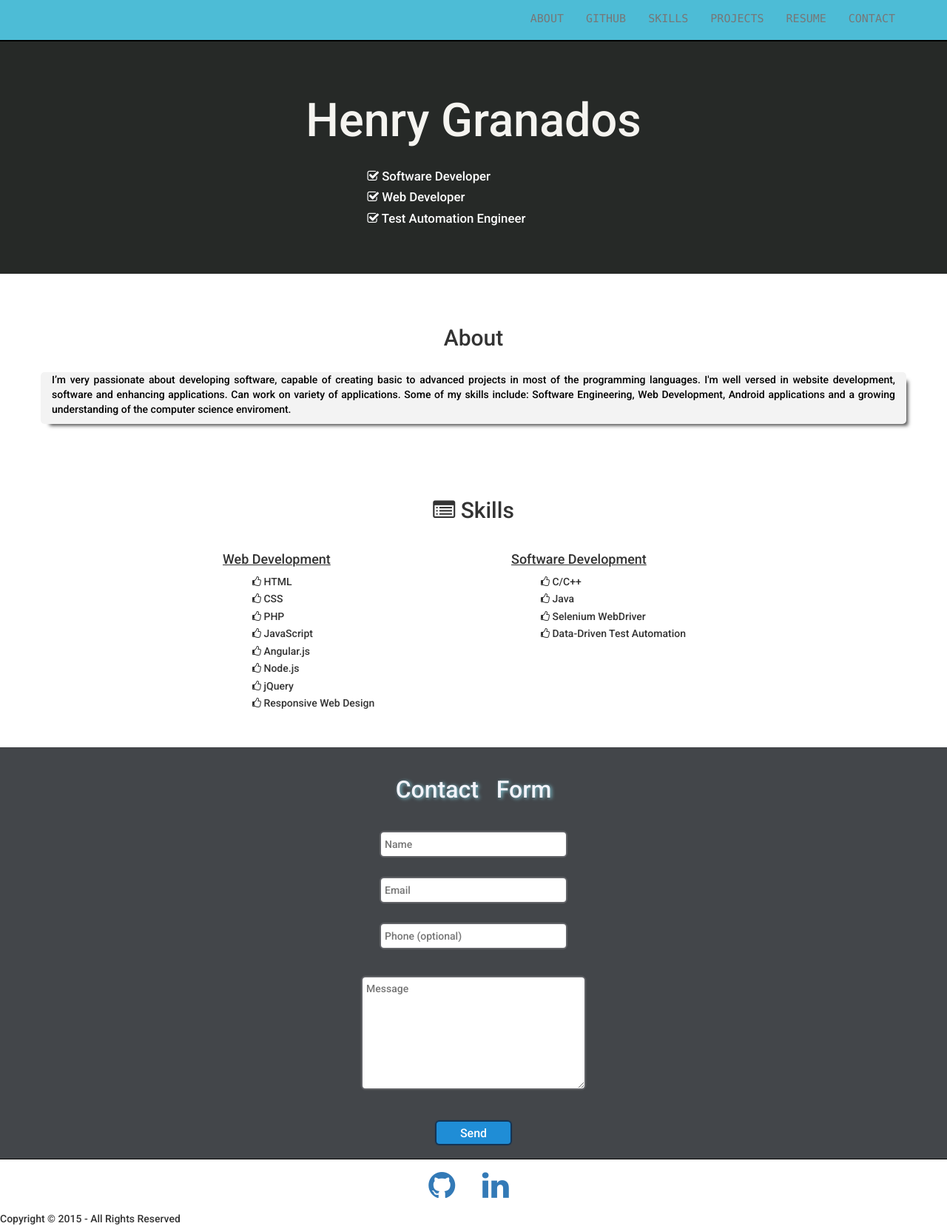
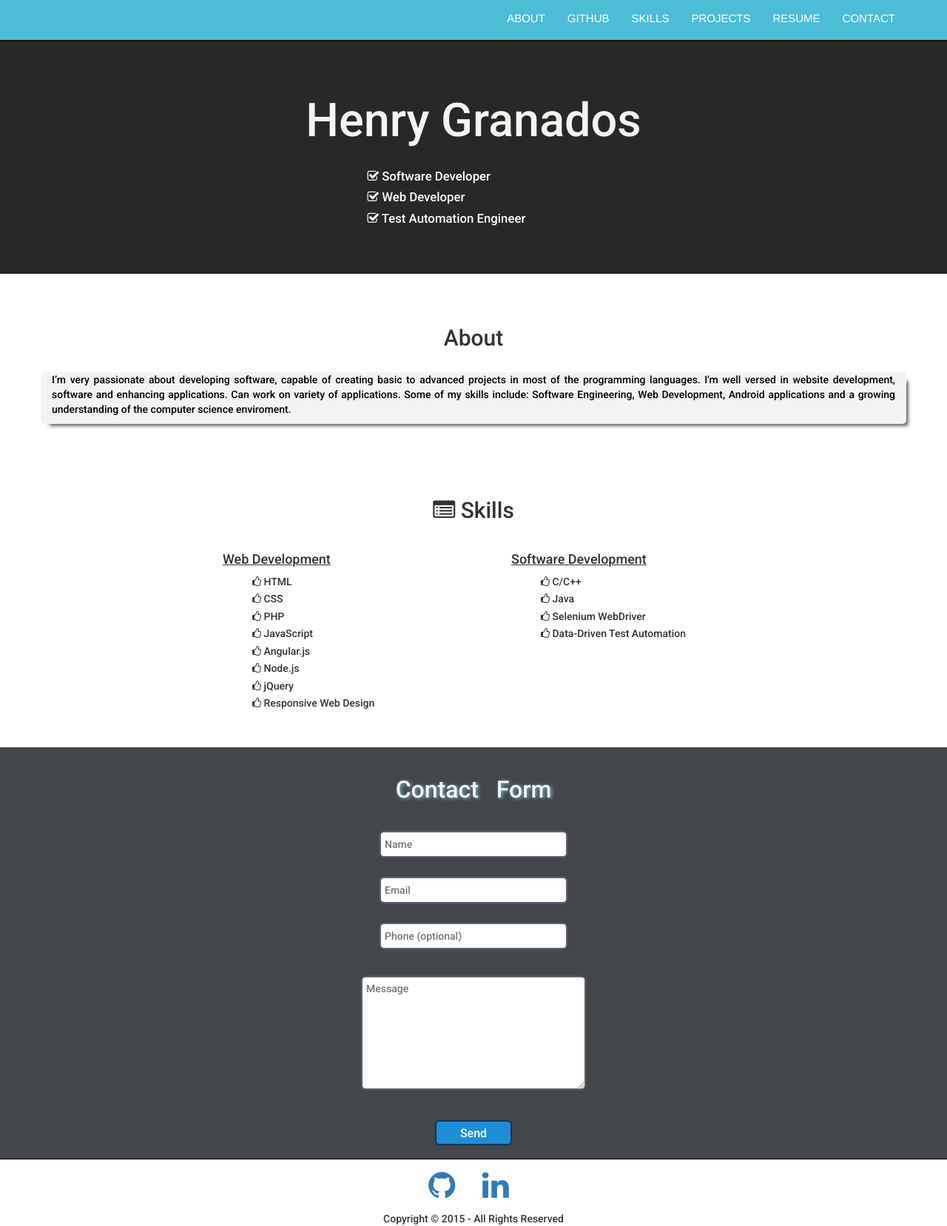
Before and after one commit to henrygranados/henrygranados.github.io, a PHP site: page /index.html in a window 1280 px wide. Shown: the whole page at 74% size. Run offline with PHP 8.4, Linux system fonts and the light colour scheme; some libraries are stand-ins or nearby versions.

Commit message:
changed style in menu

```diff
--- a/styles/main.css
+++ b/styles/main.css
@@ -110,3 +110,13 @@ footer ul li {
   border-radius: 5px;
 
 }
+#testing{
+color:white;
+font-family: "Helvetica Neue",Helvetica,Arial,sans-serif;
+}
+#testing:hover{
+color:#333333;
+}
+#copy{
+text-align:center;
+}
```
